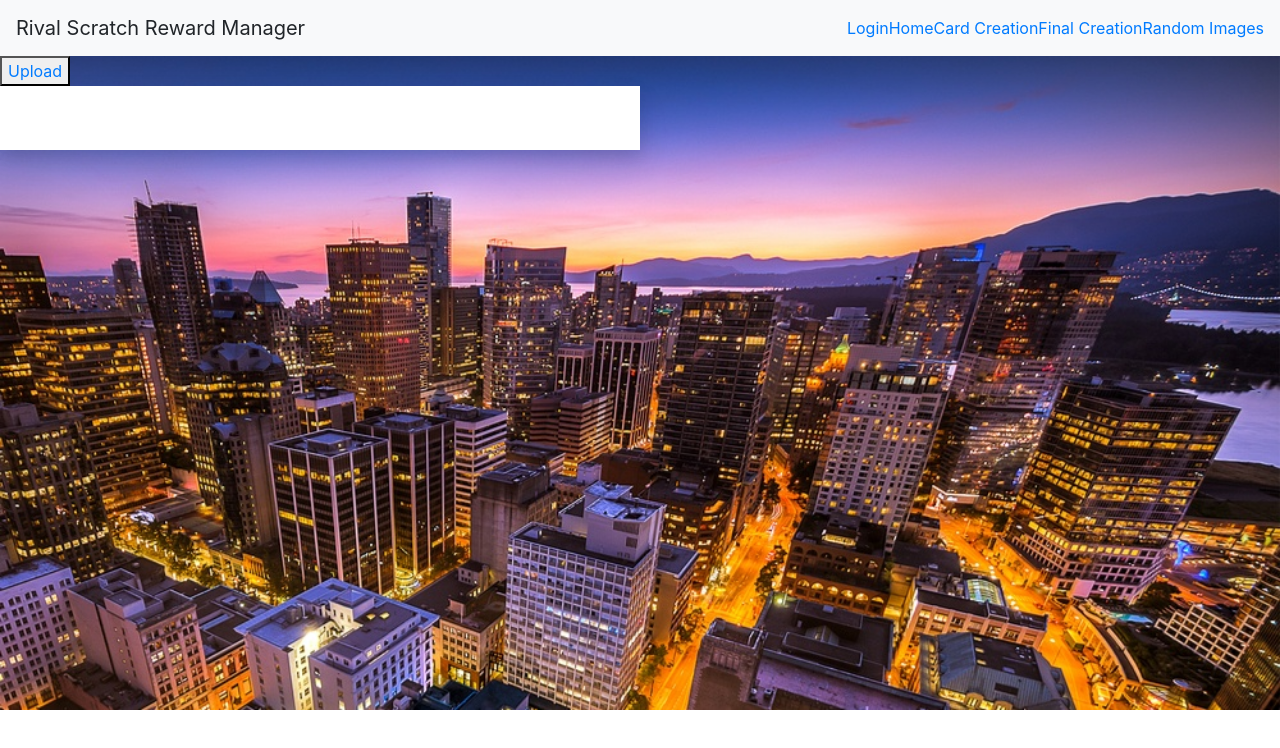
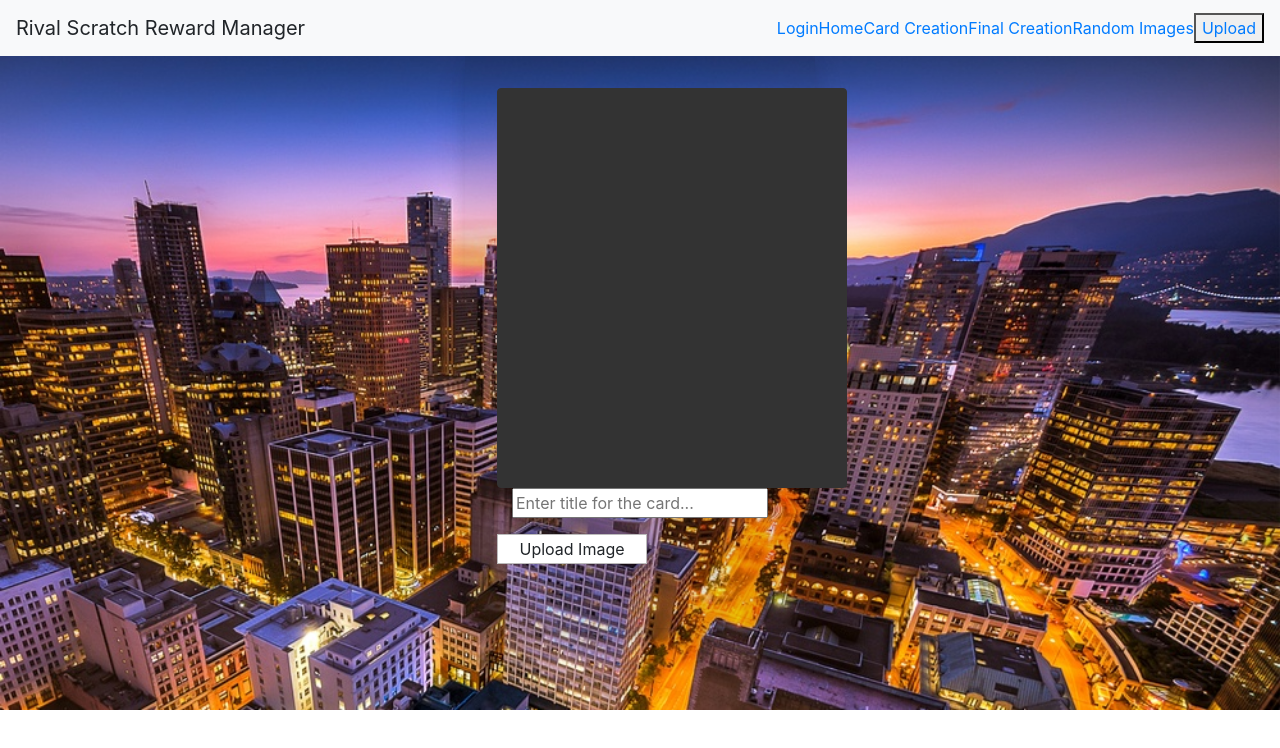
Before and after one commit to janjosef777/RivalProject, a React (Create React App) app: page /cardcreation in a window 1280 px wide. Shown: the top 748 px of the page. Built offline with nearby package versions, Linux system fonts and the light colour scheme.

Commit message:
Card creation page is created

```diff
--- a/src/App.css
+++ b/src/App.css
@@ -10,12 +10,17 @@
   }
 
   .CardCreation {
-    background-color: white;
+    background-color: rgba(0, 0, 0, 0.08);
     padding: 32px;
-    width: 50%;
-    display: flex;
-    align-items: flex-start;
-    justify-content: flex-start;
+    width: 100%;
+    max-width: 350px;
+    margin: 0 auto;
     box-shadow: 0 15px 30px 0 rgba(0, 0, 0, 0.11), 0 5px 15px 0 rgba(0, 0, 0, 0.08);
     box-sizing: border-box;
+    text-align: center;
   }
+
+  .TopCard{
+      height: 400px;
+      width: 350px;
+  }
--- a/src/App.js
+++ b/src/App.js
@@ -37,8 +37,9 @@ const App = () => (
           <NavItem><Link to="/finalcreation">Final Creation</Link></NavItem>
           <NavItem><Link to="/randomimages">Random Images</Link></NavItem>
         </Nav>
+        <button><Link to="/upload">Upload</Link></button>
       </Navbar>
-      <button><Link to="/upload">Upload</Link></button>
+
 
       <Route exact path="/upload" component={Upload} />
       <Route exact path="/login" component={Login} />
--- a/src/components/CardCreation.js
+++ b/src/components/CardCreation.js
@@ -1,9 +1,32 @@
 import React, { Component } from 'react';
+import Upload from '../upload/Upload';
+import { Card, Button, CardTitle, CardText } from 'reactstrap';
+
 
 class CardCreation extends React.Component {
+    constructor(props) {
+        super(props)
+        this.state = {
+          title:''
+        }
+        this.setTitle   = this.setTitle.bind(this);
+      }
+
+      setTitle(e) {
+        this.setState({title:e.target.value});
+      }
+
+
     render(){
         return(
             <div className="CardCreation">
+                <div>
+                    <Card body inverse style={{ backgroundColor: '#333', borderColor: '#333' }} className="TopCard">
+                        <CardTitle>{this.state.title}</CardTitle>
+                    </Card>
+                </div>
+                <input value={this.state.title} onChange={this.setTitle} placeholder="Enter title for the card..." />
+                <Upload />
             </div>
         )
     }
--- a/src/dropzone/Dropzone.css
+++ b/src/dropzone/Dropzone.css
@@ -1,9 +1,8 @@
 .Dropzone {
-    height: 200px;
-    width: 200px;
+    height: 30px;
+    width: 150px;
     background-color: #fff;
-    border: 2px dashed rgb(187, 186, 186);
-    border-radius: 50%;
+    border: 1px solid rgb(187, 186, 186);
     display: flex;
     align-items: center;
     justify-content: center;
--- a/src/dropzone/Dropzone.js
+++ b/src/dropzone/Dropzone.js
@@ -78,12 +78,12 @@ class Dropzone extends Component {
           multiple
           onChange={this.onFilesAdded}
         />
-        <img
+        {/* <img
           alt="upload"
           className="Icon"
           src="baseline-cloud_upload-24px.svg"
-        />
-        <span>Upload Files</span>
+        /> */}
+        <span>Upload Image</span>
       </div>
     )
   }
--- a/src/upload/Upload.js
+++ b/src/upload/Upload.js
@@ -80,7 +80,6 @@ class Upload extends Component {
       render() {
         return (
           <div className="Upload">
-            <span className="Title">Upload an Image Here</span>
             <div className="Content">
               <div>
                 <Dropzone
```
